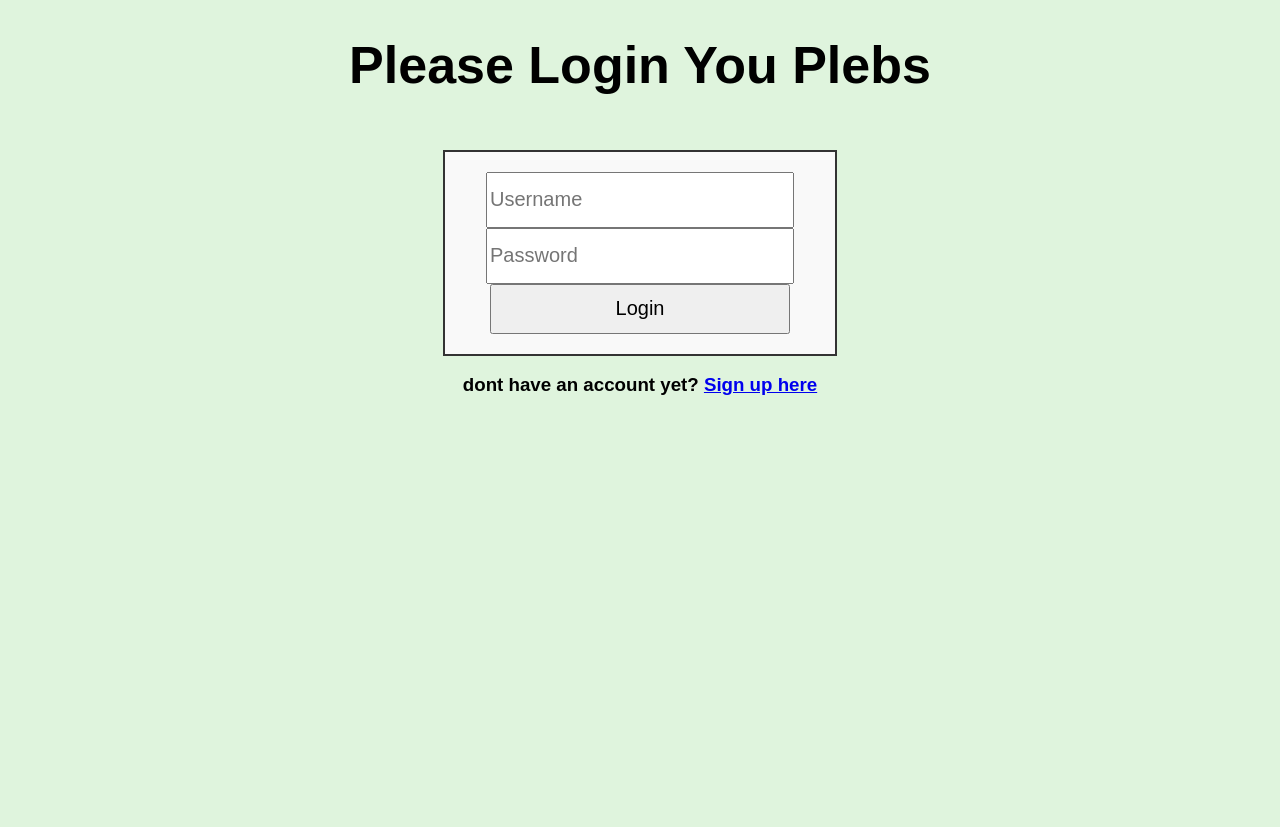
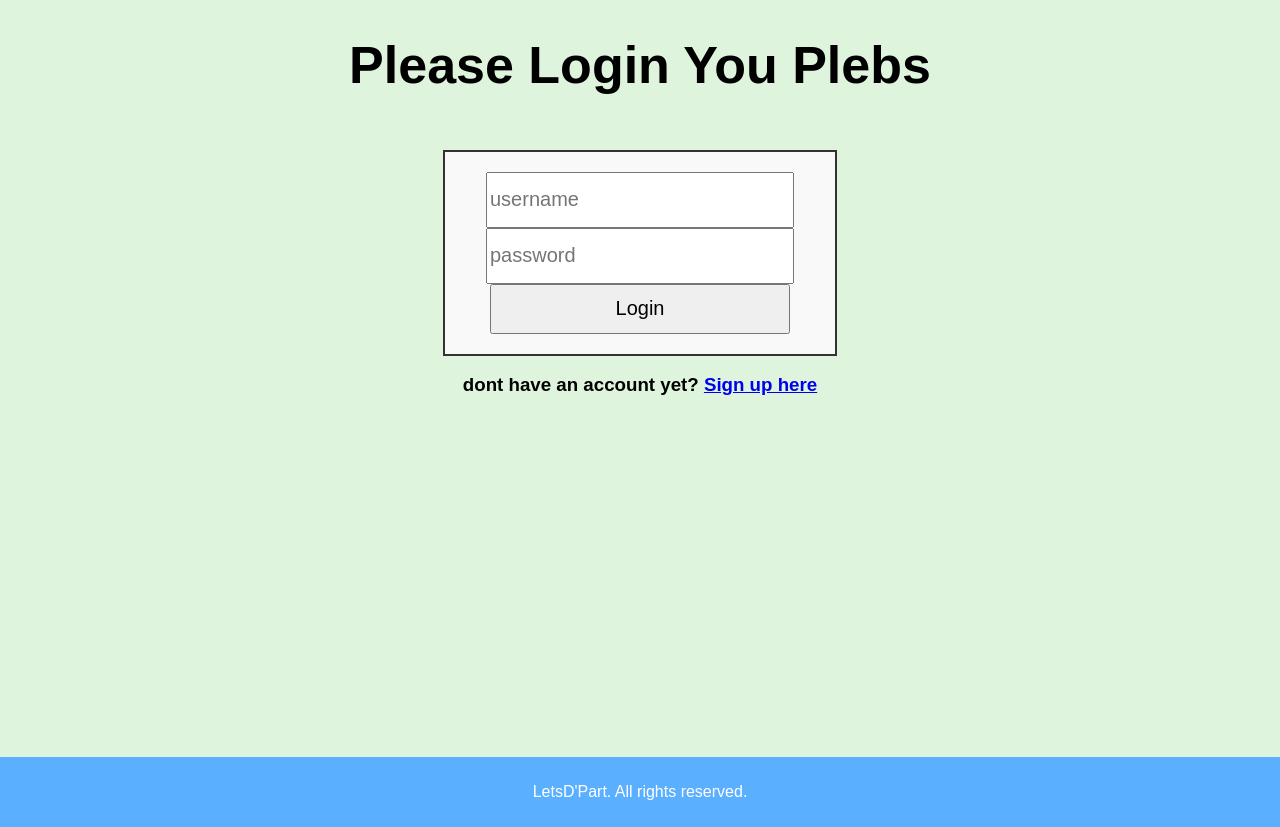
Before and after one commit to 1221109578/Git-Exercise-LetsD-part, a Flask app: page /login in a window 1280 px wide. Shown: the part 84-911 px from the top of the page. Before the commit the page ends 479 px from the top, so only its background shows below. Run offline with Flask 3, Linux system fonts and the light colour scheme.

Commit message:
added stuff

```diff
--- a/websites/static/css/login.css
+++ b/websites/static/css/login.css
@@ -108,3 +108,12 @@ input {
     font-size: 20px;
 
 }
+
+/*footer */
+footer {
+    background-color: #5aafff;
+    padding: 10px;
+    color: #fff;
+    text-align: center;
+    margin-top: 342px;
+}
--- a/websites/templates/login.html
+++ b/websites/templates/login.html
@@ -3,7 +3,7 @@
 <head>
     <meta charset="UTF-8">
     <meta name="viewport" content="width=device-width", initial-scale="1.0">
-    <title>LetsD'Part</title>
+    <title>LetsD'Part - login</title>
     <link rel="stylesheet" href="/static/css/login.css">
     <link rel= "icon" href="/static/logo.png" type="image/icon type">
 </head>
@@ -36,9 +36,9 @@
 
     <div class="login">
         <div class="login_form">
-            <form action="/login">
-                <input type="text" name ="Username" placeholder="Username" required>
-                <input type="password" name="password" placeholder="Password" required>
+            <form action="/login" method = 'POST'>
+                <input type="text" name ="Username" placeholder="username" required>
+                <input type="password" name="Password" placeholder="password" required>
                 <input type="submit" value="Login">
             </form>
         </div>
@@ -46,6 +46,9 @@
             <h3>dont have an account yet? <a href="{{url_for('signup')}}">Sign up here</a></h3>
         </div>
     </div>
+<footer>
+    <p>LetsD'Part. All rights reserved.</p>
+</footer>
 
 
 </body>
```
Also changed, not shown: websites/templates/signup.html (+5 -2 lines).
